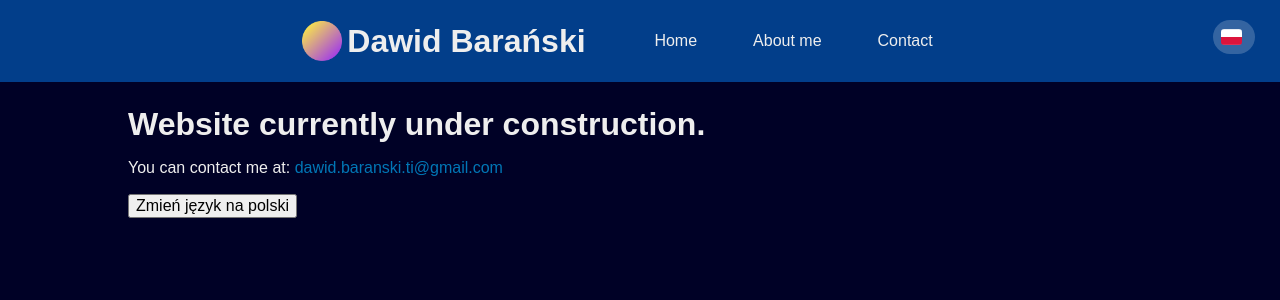
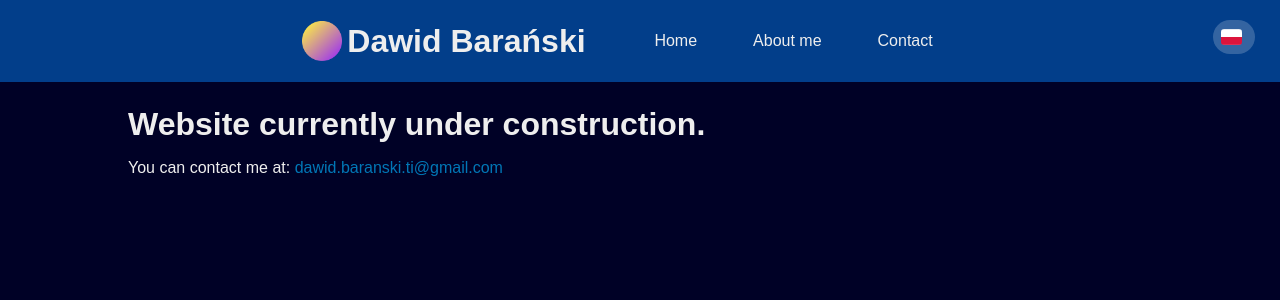
Before and after one commit to StanawalkaWorld/portfolio-website-old, a Vue app: page /#/ in a window 1280 px wide. Shown: the top 300 px of the page. Built offline with nearby package versions, Linux system fonts and the light colour scheme; a web font is replaced by a local one.

Commit message:
Removed unnecessary button and translation.

```diff
--- a/src/assets/Translations.json
+++ b/src/assets/Translations.json
@@ -21,10 +21,6 @@
         "testing.paragraph": {
             "en": "You can contact me at:",
             "pl": "Skontaktuj się ze mną pod adresem e-mail:"
-        },
-        "testing.langbutton": {
-            "en": "Zmień język na polski",
-            "pl": "Change language to english"
         }
     }
 }
--- a/src/views/IndexView.vue
+++ b/src/views/IndexView.vue
@@ -8,7 +8,6 @@ const lang = useLanguageStore();
     <!-- TODO: Introduction to who I am and stuff -->
     <h1>{{ lang.translationFor("content", "testing.header") }}</h1>
     <p>{{ lang.translationFor("content", "testing.paragraph") }} <a class="mail" href="mailto:dawid.baranski.ti@gmail.com">dawid.baranski.ti@gmail.com</a></p>
-    <button @click="lang.switchLanguage">{{ lang.translationFor("content", "testing.langbutton") }}</button>
 </template>
 
 <style lang="scss" scoped>
```
